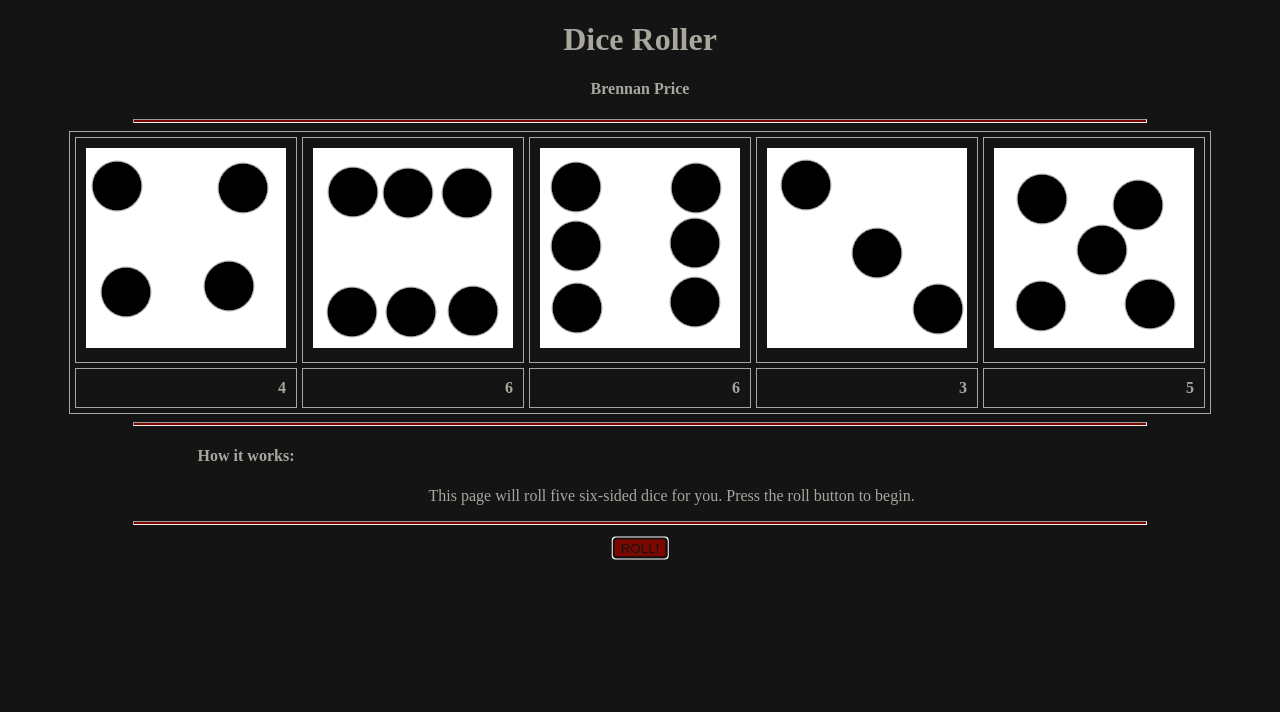
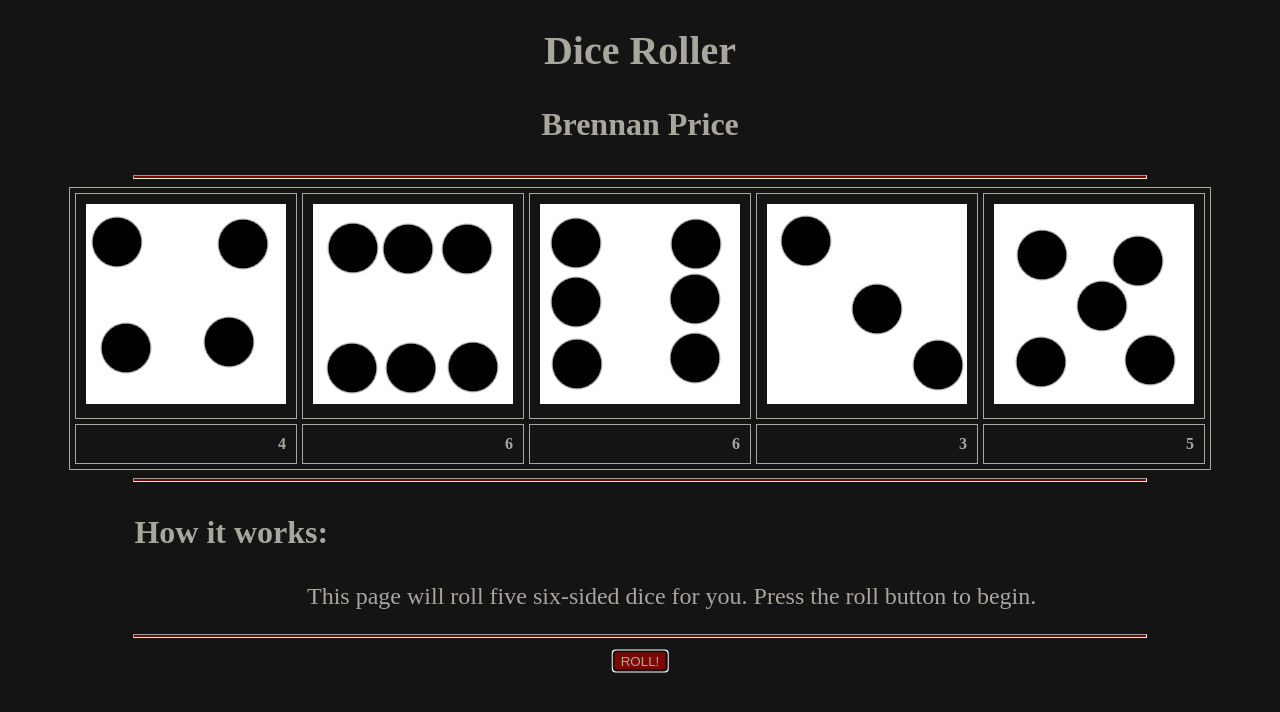
Before and after one commit to BrennanP01/diceRoller, a plain HTML site: page index.html in a window 1280 px wide. Drawn offline with Linux system fonts and the light colour scheme.

Commit message:
updated looks

```diff
--- a/index.html
+++ b/index.html
@@ -15,7 +15,7 @@
 <body onload="rollDice()">
     <header style="text-align: center;">
         <h1>Dice Roller</h1>
-        <h4>Brennan Price</h4>
+        <h3>Brennan Price</h3>
     </header>
     <hr />
     <section>
@@ -37,10 +37,8 @@
         </table>
     </section>
     <hr />
-    <section>
-        <h4 style="margin-left: 15%;">How it works:</h4>
-        <p>This page will roll five six-sided dice for you. Press the roll button to begin.</p>
-    </section>
+    <h3 style="margin-left: 10%;">How it works:</h3>
+    <p>This page will roll five six-sided dice for you. Press the roll button to begin.</p>
     <hr />
     <div class="center">
         <button autofocus onclick="rollDice()">ROLL!</button>
--- a/javaScript/rollDice.js
+++ b/javaScript/rollDice.js
@@ -14,33 +14,38 @@ angleClasses = [
     'rotate360'
 ];
 
-
+//simulates the roll of dice
 function rollDice(){
+    //cycles a few times
     for(pauseTime = 0; pauseTime < 1000; pauseTime += 100){
         setTimeout(cycle, pauseTime);
     }
+    //final result
     cycle();
 }
 
+//rolls the dice once
 function cycle(){
     var angleClass;
+    // initiate the dice
     var die1Num = randomInt(6);
     var die2Num = randomInt(6);
     var die3Num = randomInt(6);
     var die4Num = randomInt(6);
     var die5Num = randomInt(6);
+    //give each die an image to match its number
     document.getElementById("die1").src=images[die1Num];
     document.getElementById("die2").src=images[die2Num];
     document.getElementById("die3").src=images[die3Num];
     document.getElementById("die4").src=images[die4Num];
     document.getElementById("die5").src=images[die5Num];
-
+    //set the text to be the number shown (start as zero, so plus one)
     document.getElementById("die1Num").textContent=die1Num + 1;
     document.getElementById("die2Num").textContent=die2Num + 1;
     document.getElementById("die3Num").textContent=die3Num + 1;
     document.getElementById("die4Num").textContent=die4Num + 1;
     document.getElementById("die5Num").textContent=die5Num + 1;
-
+    //set the rotation for each dice randomly on 90 degree interval
     angleClass = angleClasses[randomInt(4)];
     document.getElementById("die1").className=angleClass;
     angleClass = angleClasses[randomInt(4)];
@@ -53,6 +58,7 @@ function cycle(){
     document.getElementById("die5").className=angleClass;
 }
 
+//returns a random number between zero and max
 function randomInt(max){
-    return Math.floor(Math.random() * Math.floor(max));
+    return Math.floor(Math.random() * max);
 }
--- a/styles.css
+++ b/styles.css
@@ -5,12 +5,12 @@ body {
 p {
     margin-left: 5%;
     color: #A9A69E;
-    font-size: 2vh;
+    font-size: 3vh;
     text-align: center;
 }
 
 h1 {
-    font-size: 4vh;
+    font-size: 5vh;
     margin-left: 15%;
     margin-right: 15%;
     color: #A9A69E;
@@ -23,8 +23,8 @@ h2 {
     color: #A9A69E;
 }
 
-h4 {
-    font-size: 2vh;
+h3 {
+    font-size: 4vh;
     color: #A9A69E;
 }
 
@@ -77,7 +77,7 @@ img {
 
 button {
     background-color: #7A0800;
-    color: #141414;
+    color: #A9A69E;
     border-color: #7A0800;
 }
 
```
